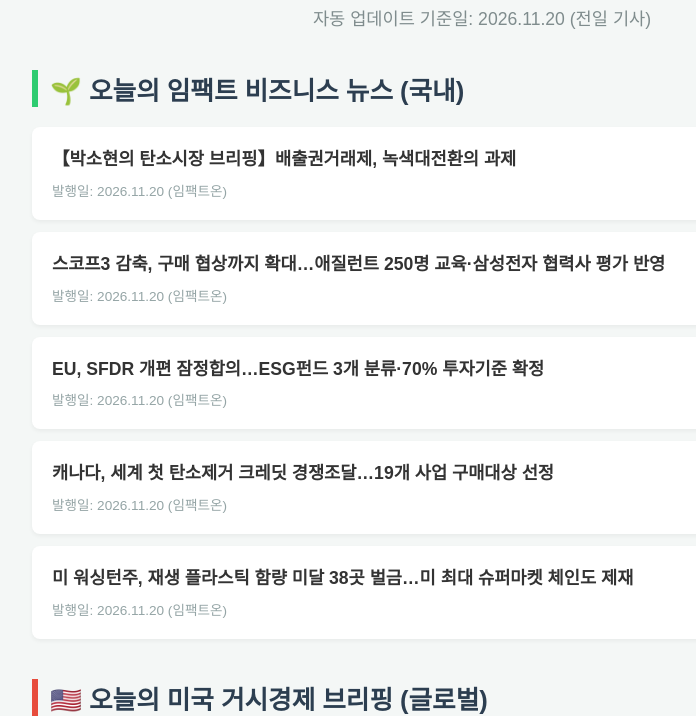
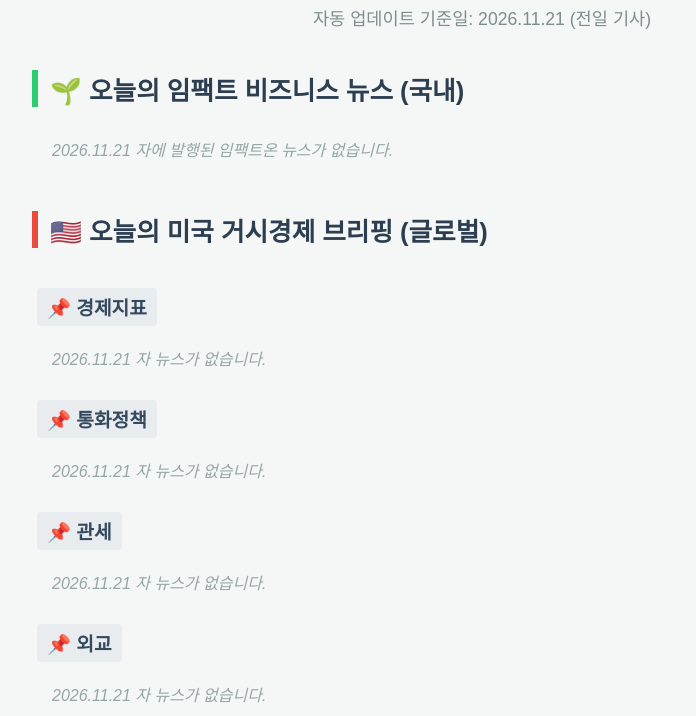
Before and after one commit to jack0322598-web/daily-impact-news, a plain HTML site: page index.html in a window 1280 px wide. Shown: the part 87-803 px from the top of the page, without its empty margins (158-854 px from the left). Drawn offline with Linux system fonts and the light colour scheme.

Commit message:
🌱 매일 아침 7시 뉴스 자동 업데이트

```diff
--- a/index.html
+++ b/index.html
@@ -21,34 +21,9 @@
 </head>
 <body>
     <h1>📋 오늘의 종합 뉴스 브리핑</h1>
-    <div class="date-title">자동 업데이트 기준일: 2026.11.20 (전일 기사)</div>
+    <div class="date-title">자동 업데이트 기준일: 2026.11.21 (전일 기사)</div>
 
     <div class="section-title">🌱 오늘의 임팩트 비즈니스 뉴스 (국내)</div>
-
-        <div class="news-card">
-            <div class="news-title"><a href="https://www.impacton.net/news/articleView.html?idxno=30764" target="_blank">【박소현의 탄소시장 브리핑】배출권거래제, 녹색대전환의 과제</a></div>
-            <div class="news-date">발행일: 2026.11.20 (임팩트온)</div>
-        </div>
-
-        <div class="news-card">
-            <div class="news-title"><a href="https://www.impacton.net/news/articleView.html?idxno=30763" target="_blank">스코프3 감축, 구매 협상까지 확대…애질런트 250명 교육·삼성전자 협력사 평가 반영</a></div>
-            <div class="news-date">발행일: 2026.11.20 (임팩트온)</div>
-        </div>
-
-        <div class="news-card">
-            <div class="news-title"><a href="https://www.impacton.net/news/articleView.html?idxno=30762" target="_blank">EU, SFDR 개편 잠정합의…ESG펀드 3개 분류·70% 투자기준 확정</a></div>
-            <div class="news-date">발행일: 2026.11.20 (임팩트온)</div>
-        </div>
-
-        <div class="news-card">
-            <div class="news-title"><a href="https://www.impacton.net/news/articleView.html?idxno=30760" target="_blank">캐나다, 세계 첫 탄소제거 크레딧 경쟁조달…19개 사업 구매대상 선정</a></div>
-            <div class="news-date">발행일: 2026.11.20 (임팩트온)</div>
-        </div>
-
-        <div class="news-card">
-            <div class="news-title"><a href="https://www.impacton.net/news/articleView.html?idxno=30761" target="_blank">미 워싱턴주, 재생 플라스틱 함량 미달 38곳 벌금…미 최대 슈퍼마켓 체인도 제재</a></div>
-            <div class="news-date">발행일: 2026.11.20 (임팩트온)</div>
-        </div>
-
+<div class='no-news'>2026.11.21 자에 발행된 임팩트온 뉴스가 없습니다.</div>
     <div class="section-title macro">🇺🇸 오늘의 미국 거시경제 브리핑 (글로벌)</div>
-<div class='sub-category'>📌 경제지표</div><div class='no-news'>2026.11.20 자 뉴스가 없습니다.</div><div class='sub-category'>📌 통화정책</div><div class='no-news'>2026.11.20 자 뉴스가 없습니다.</div><div class='sub-category'>📌 관세</div><div class='no-news'>2026.11.20 자 뉴스가 없습니다.</div><div class='sub-category'>📌 외교</div><div class='no-news'>2026.11.20 자 뉴스가 없습니다.</div></body></html>
+<div class='sub-category'>📌 경제지표</div><div class='no-news'>2026.11.21 자 뉴스가 없습니다.</div><div class='sub-category'>📌 통화정책</div><div class='no-news'>2026.11.21 자 뉴스가 없습니다.</div><div class='sub-category'>📌 관세</div><div class='no-news'>2026.11.21 자 뉴스가 없습니다.</div><div class='sub-category'>📌 외교</div><div class='no-news'>2026.11.21 자 뉴스가 없습니다.</div></body></html>
```
